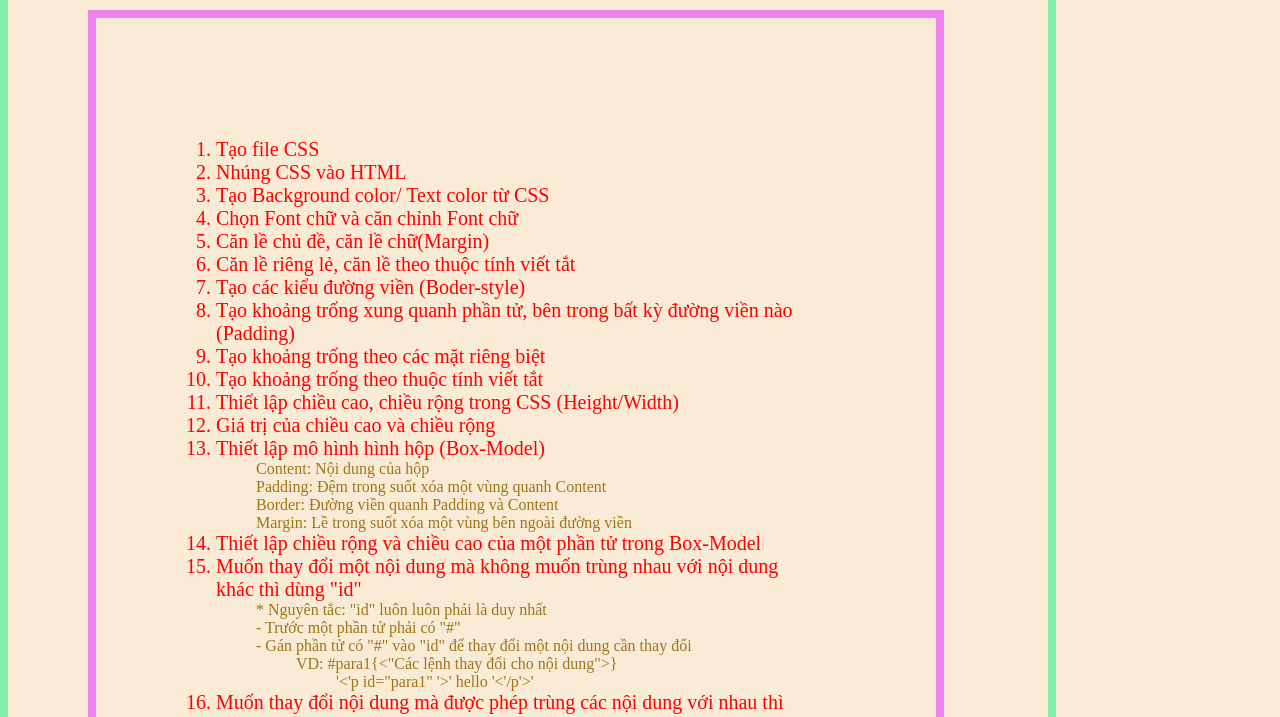
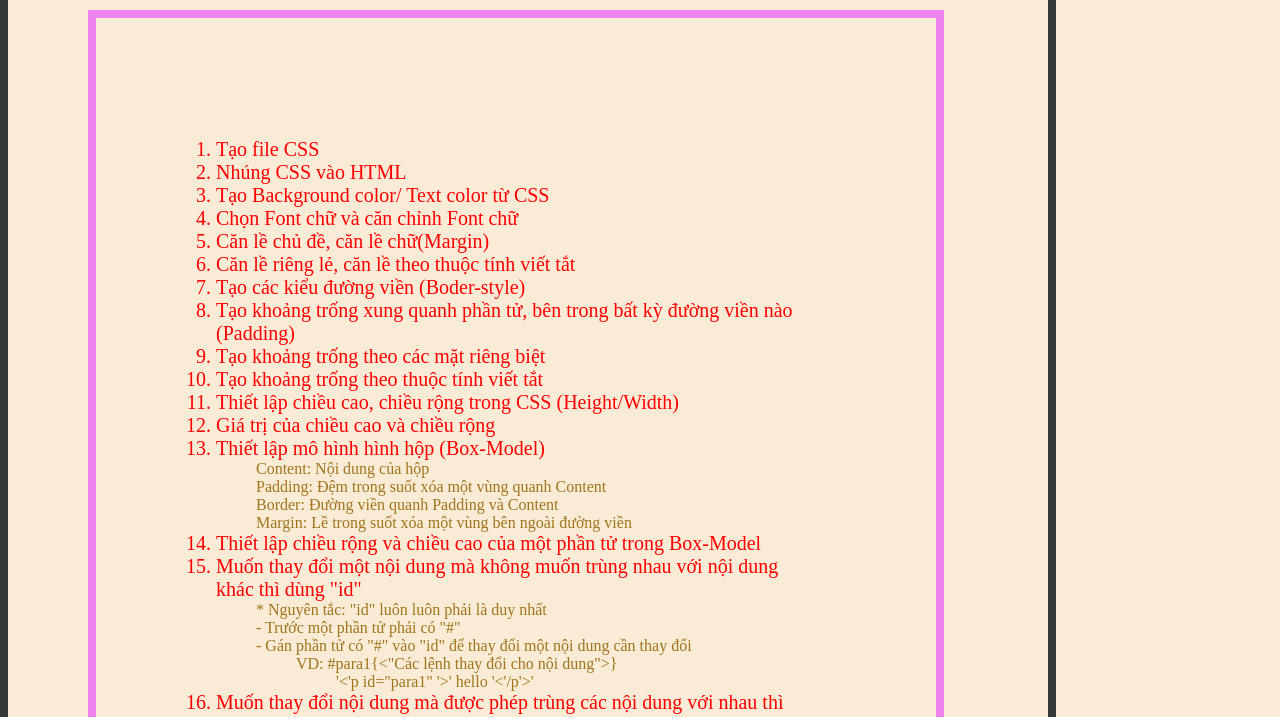
Before and after one commit to VietKhooi/Bai-hoc-CSS-13-11, a plain HTML site: page bai_hoc_css.html in a window 1280 px wide. Shown: the part 301-1018 px from the top of the page. Drawn offline with Linux system fonts and the light colour scheme.

Commit message:
Update styles.css

```diff
--- a/styles.css
+++ b/styles.css
@@ -3,7 +3,7 @@ body{
     width: 880px;
     height: 1100px;
     padding: 80px;
-    border: 8px solid rgb(130, 238, 171);
+    border: 8px solid rgb(54, 59, 56);
     margin: 0;
 }
 ol{
```
